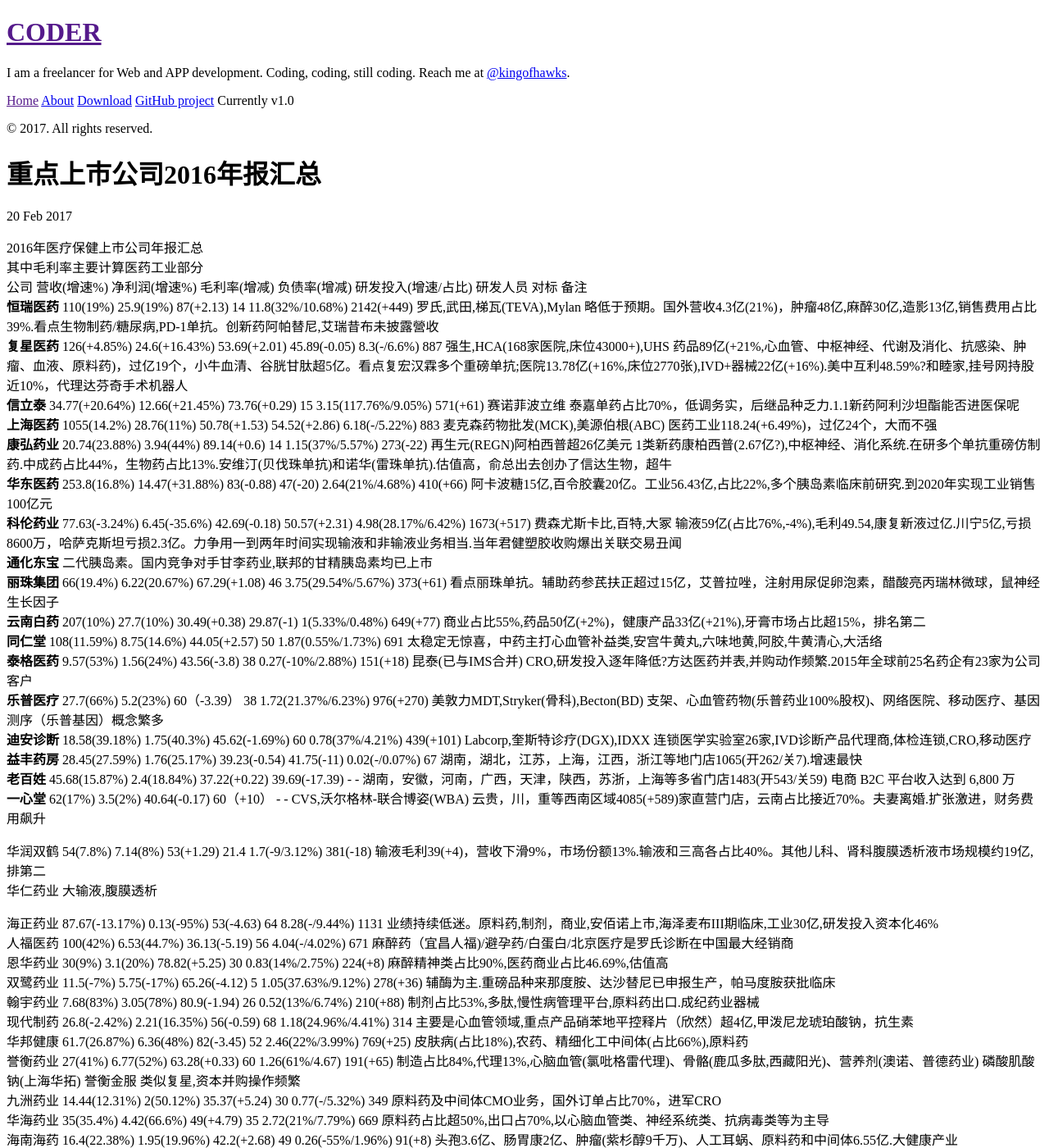
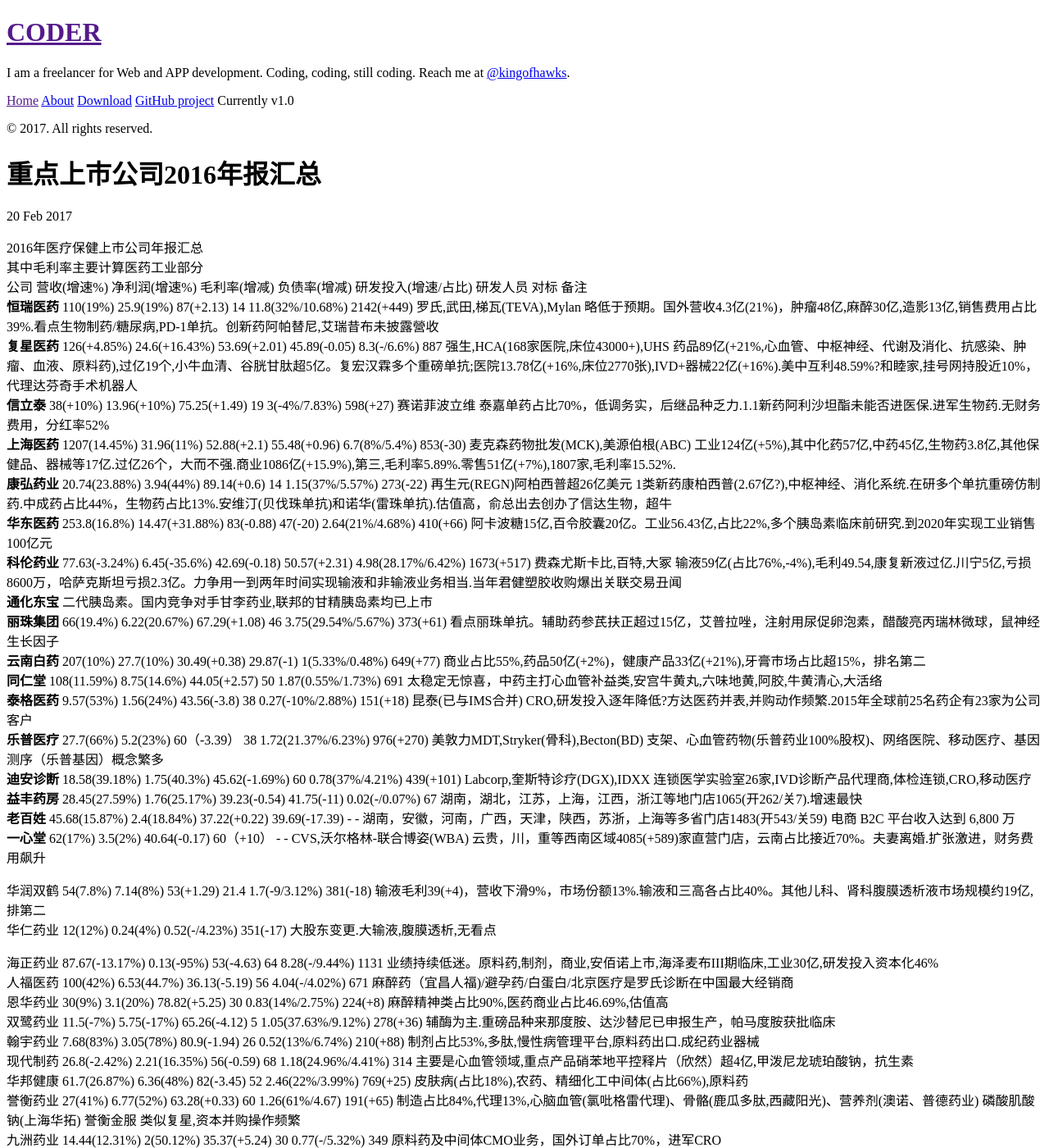
Before and after one commit to kingofhawks/kingofhawks.github.io, a Jekyll site: the page built from _posts/2017-02-20-重点上市公司2016年报汇总.md, in a window 1280 px wide and 1400 px high. Shown: the whole window at 82% size. Built offline with Jekyll 4.4.1, drawn with Linux system fonts in a browser that asks for light colours; our own code applies the rules of GitHub Pages for plain Markdown files; Markdown is read by kramdown in place of the engine named in the settings; some of the changed text lies outside the part shown.

Commit message:
update post

```diff
--- a/_posts/2017-02-20-重点上市公司2016年报汇总.md
+++ b/_posts/2017-02-20-重点上市公司2016年报汇总.md
@@ -2,9 +2,9 @@
 其中毛利率主要计算医药工业部分
 公司           营收(增速%)       净利润(增速%)   毛利率(增减)   负债率(增减)   研发投入(增速/占比)    研发人员        对标                         备注
 **恒瑞医药**    110(19%)         25.9(19%)     87(+2.13)      14             11.8(32%/10.68%)     2142(+449)     罗氏,武田,梯瓦(TEVA),Mylan    略低于预期。国外营收4.3亿(21%)，肿瘤48亿,麻醉30亿,造影13亿,销售费用占比39%.看点生物制药/糖尿病,PD-1单抗。创新药阿帕替尼,艾瑞昔布未披露營收
-**复星医药**    126(+4.85%)      24.6(+16.43%)  53.69(+2.01)   45.89(-0.05)   8.3(-/6.6%)          887      强生,HCA(168家医院,床位43000+),UHS  药品89亿(+21%,心血管、中枢神经、代谢及消化、抗感染、肿瘤、血液、原料药)，过亿19个，小牛血清、谷胱甘肽超5亿。看点复宏汉霖多个重磅单抗;医院13.78亿(+16%,床位2770张),IVD+器械22亿(+16%).美中互利48.59%?和睦家,挂号网持股近10%，代理达芬奇手术机器人
-**信立泰**      34.77(+20.64%)   12.66(+21.45%) 73.76(+0.29)   15             3.15(117.76%/9.05%)  571(+61)  赛诺菲波立维                       泰嘉单药占比70%，低调务实，后继品种乏力.1.1新药阿利沙坦酯能否进医保呢
-**上海医药**    1055(14.2%)      28.76(11%)     50.78(+1.53)   54.52(+2.86)   6.18(-/5.22%)        883      麦克森药物批发(MCK),美源伯根(ABC)    医药工业118.24(+6.49%)，过亿24个，大而不强
+**复星医药**    126(+4.85%)      24.6(+16.43%)  53.69(+2.01)   45.89(-0.05)   8.3(-/6.6%)          887      强生,HCA(168家医院,床位43000+),UHS  药品89亿(+21%,心血管、中枢神经、代谢及消化、抗感染、肿瘤、血液、原料药),过亿19个,小牛血清、谷胱甘肽超5亿。复宏汉霖多个重磅单抗;医院13.78亿(+16%,床位2770张),IVD+器械22亿(+16%).美中互利48.59%?和睦家,挂号网持股近10%，代理达芬奇手术机器人
+**信立泰**      38(+10%)         13.96(+10%)    75.25(+1.49)   19             3(-4%/7.83%)        598(+27)  赛诺菲波立维   泰嘉单药占比70%，低调务实，后继品种乏力.1.1新药阿利沙坦酯未能否进医保.进军生物药.无财务费用，分红率52%
+**上海医药**    1207(14.45%)     31.96(11%)     52.88(+2.1)   55.48(+0.96)      6.7(8%/5.4%)        853(-30)      麦克森药物批发(MCK),美源伯根(ABC)    工业124亿(+5%),其中化药57亿,中药45亿,生物药3.8亿,其他保健品、器械等17亿.过亿26个，大而不强.商业1086亿(+15.9%),第三,毛利率5.89%.零售51亿(+7%),1807家,毛利率15.52%.
 **康弘药业**    20.74(23.88%)    3.94(44%)      89.14(+0.6)    14             1.15(37%/5.57%)      273(-22)    再生元(REGN)阿柏西普超26亿美元    1类新药康柏西普(2.67亿?),中枢神经、消化系统.在研多个单抗重磅仿制药.中成药占比44%，生物药占比13%.安维汀(贝伐珠单抗)和诺华(雷珠单抗).估值高，俞总出去创办了信达生物，超牛
 **华东医药**    253.8(16.8%)     14.47(+31.88%) 83(-0.88)     47(-20)        2.64(21%/4.68%)      410(+66)        阿卡波糖15亿,百令胶囊20亿。工业56.43亿,占比22%,多个胰岛素临床前研究.到2020年实现工业销售100亿元
 **科伦药业**    77.63(-3.24%)    6.45(-35.6%)   42.69(-0.18)   50.57(+2.31)   4.98(28.17%/6.42%)   1673(+517)   费森尤斯卡比,百特,大冢           输液59亿(占比76%,-4%),毛利49.54,康复新液过亿.川宁5亿,亏损8600万，哈萨克斯坦亏损2.3亿。力争用一到两年时间实现输液和非输液业务相当.当年君健塑胶收购爆出关联交易丑闻
@@ -21,7 +21,7 @@
 
 
 华润双鹤    54(7.8%)        7.14(8%)       53(+1.29)      21.4           1.7(-9/3.12%)        381(-18)       输液毛利39(+4)，营收下滑9%，市场份额13%.输液和三高各占比40%。其他儿科、肾科腹膜透析液市场规模约19亿,排第二
-华仁药业                                                                                                     大输液,腹膜透析
+华仁药业   12(12%)         0.24(4%)                                      0.52(-/4.23%)        351(-17)       大股东变更.大输液,腹膜透析,无看点
 
 
 海正药业    87.67(-13.17%)   0.13(-95%)     53(-4.63)      64             8.28(-/9.44%)        1131          业绩持续低迷。原料药,制剂，商业,安佰诺上市,海泽麦布III期临床,工业30亿,研发投入资本化46%
@@ -125,6 +125,7 @@
 华泰证券
 国泰君安    257.65(-31)         98(-37)     54.61(-3.19)   61.66           4117(-9)                                            各项指标TOP3.经纪70(-60%),投行35(14%),资产管理23(6.85%),利息45.55(-16%)，投资77(-16%).融资融券余额 577.35 亿元，市场份额 6.15%，排名行业第 2 位
 招商证券
+
 招商银行
 浦发银行
 民生银行
@@ -133,6 +134,7 @@
 南京银行
 宁波银行
 贵阳银行
+江苏银行  保持双10增长
 
 万科
 保利
```
